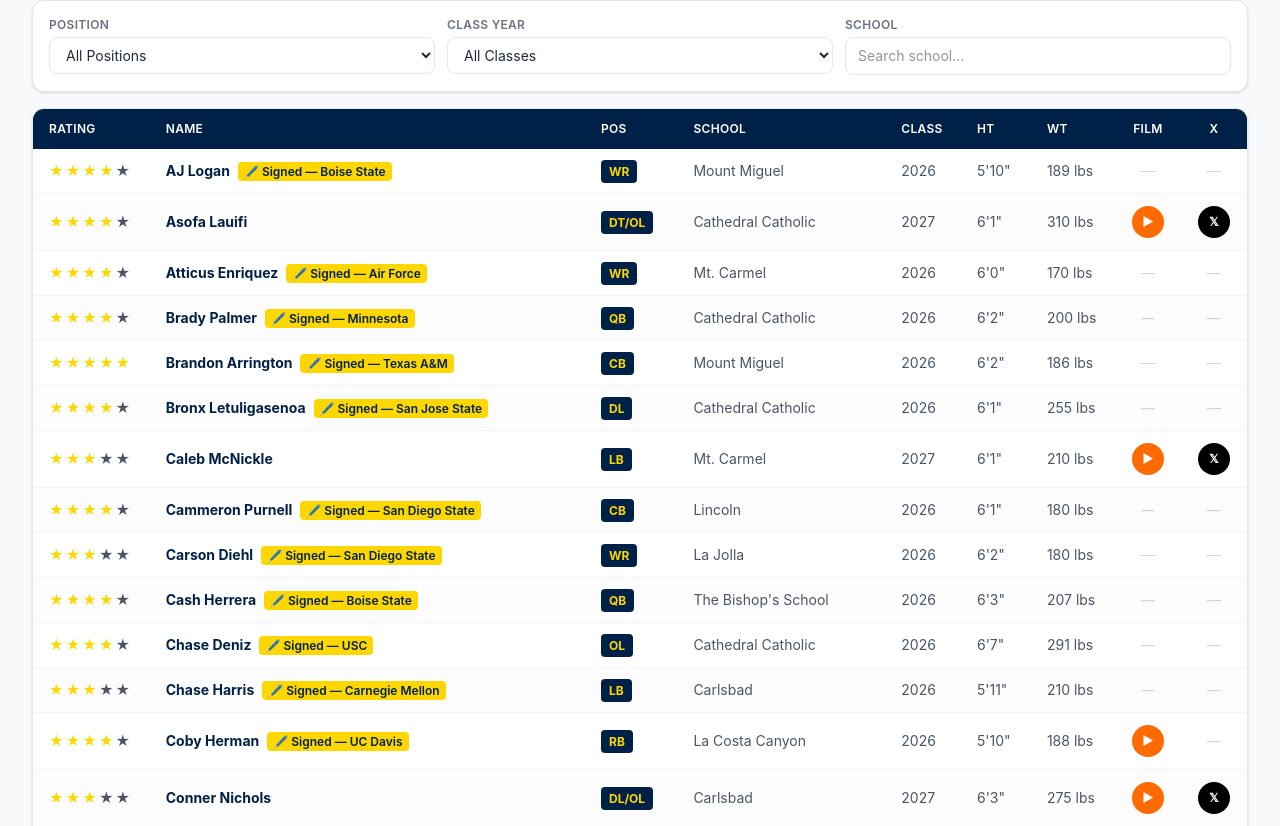
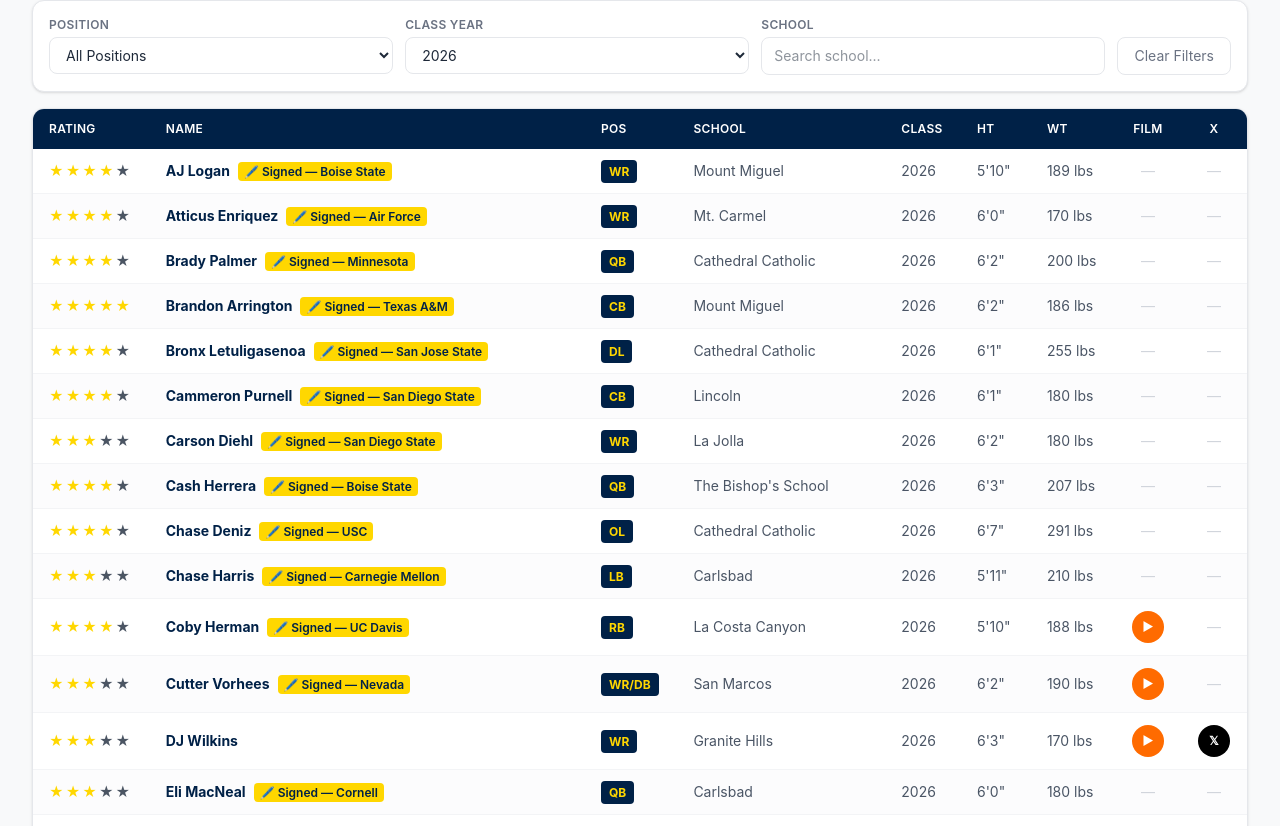
Before and after one commit to CloneJT1/samtaumoepeau, a Next.js app: page / in a window 1280 px wide. Shown: the part 2254-3080 px from the top of the page. Built offline with nearby package versions, Linux system fonts and the light colour scheme.

Commit message:
Default rankings to Class of 2026

```diff
--- a/components/FilterBar.tsx
+++ b/components/FilterBar.tsx
@@ -11,7 +11,7 @@ export default function FilterBar() {
   const searchParams = useSearchParams();
 
   const position = searchParams.get('position') || '';
-  const classYear = searchParams.get('classYear') || '';
+  const classYear = searchParams.get('classYear') || '2026';
   const school = searchParams.get('school') || '';
 
   const updateFilter = useCallback(
@@ -19,6 +19,8 @@ export default function FilterBar() {
       const params = new URLSearchParams(searchParams.toString());
       if (value && value !== 'All Positions' && value !== 'All Classes') {
         params.set(key, value);
+      } else if (key === 'classYear') {
+        params.delete(key);
       } else {
         params.delete(key);
       }
--- a/components/PlayerTable.tsx
+++ b/components/PlayerTable.tsx
@@ -12,7 +12,7 @@ interface PlayerTableProps {
 export default function PlayerTable({ players }: PlayerTableProps) {
   const searchParams = useSearchParams();
   const position = searchParams.get('position') || '';
-  const classYear = searchParams.get('classYear') || '';
+  const classYear = searchParams.get('classYear') || '2026';
   const school = searchParams.get('school') || '';
 
   const filtered = players.filter((p) => {
```
